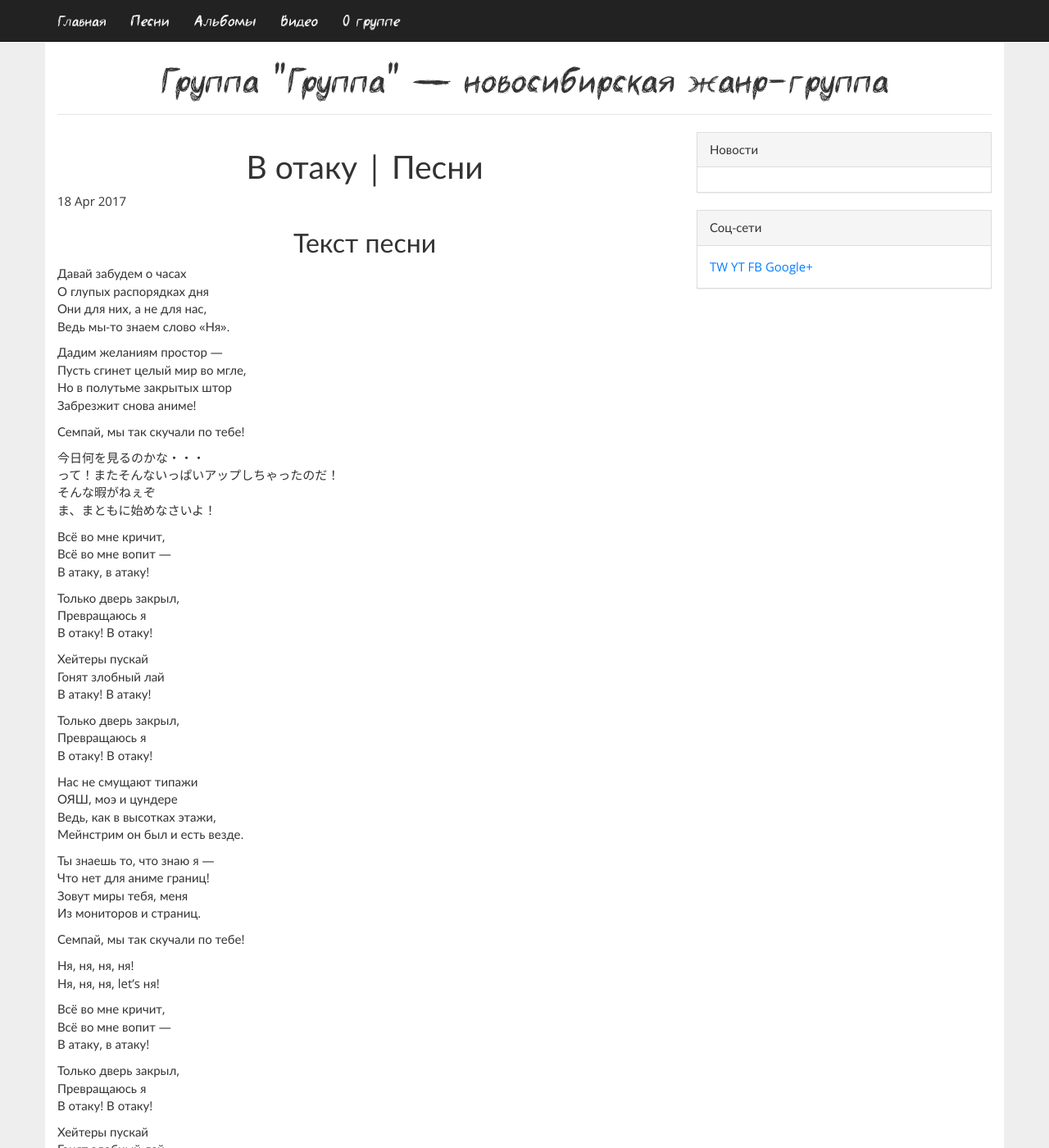
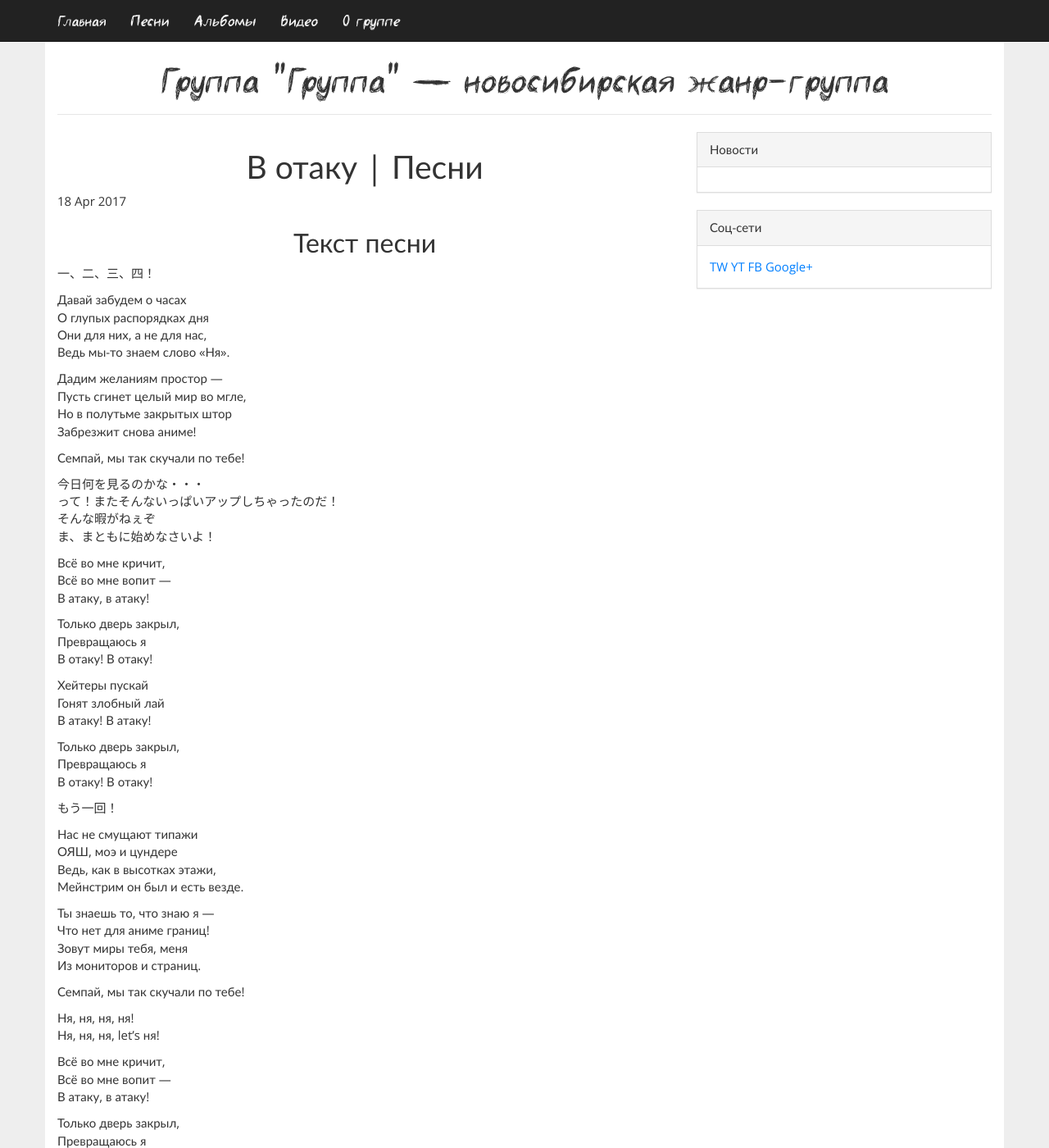
Before and after one commit to gruppa-gruppa-nsk/gruppa-gruppa-nsk.github.io, a Jekyll site: the page built from _posts/2017-04-18-v-otaku.markdown, in a window 1280 px wide and 1400 px high. Shown: the whole window at 82% size. Built offline with Jekyll 4.4.1, drawn with Linux system fonts in a browser that asks for light colours; comment, search, counter and statistics services are not loaded.

Commit message:
Вставочки

```diff
--- a/_posts/2017-04-18-v-otaku.markdown
+++ b/_posts/2017-04-18-v-otaku.markdown
@@ -9,6 +9,8 @@ date: 2017-04-18 16:53:00
 
 
 ## Текст песни
+一、二、三、四！
+
 Давай забудем о часах
 О глупых распорядках дня
 Они для них, а не для нас,
@@ -41,6 +43,8 @@ date: 2017-04-18 16:53:00
 Только дверь закрыл,
 Превращаюсь я
 В отаку! В отаку!
+
+もう一回！
 
 Нас не смущают типажи
 ОЯШ, моэ и цундере
```
